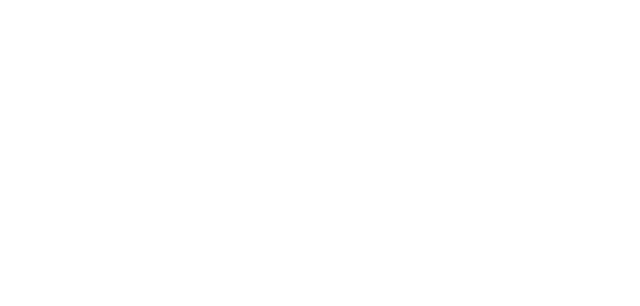
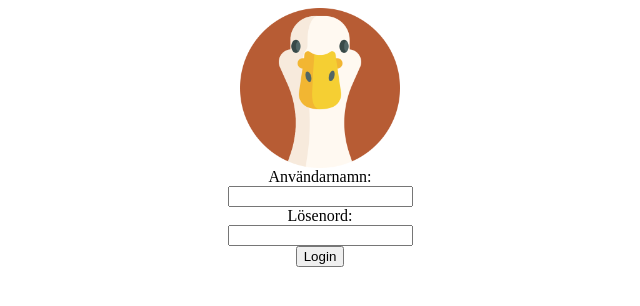
Before and after one commit to ledei/to-hell-and-backend, a React (Vite) app in the folder client/: page / in a window 1280 px wide. Shown: the top 306 px of the page, without its empty margins (320-960 px from the left). Built offline with nearby package versions, Linux system fonts and the light colour scheme.

Commit message:
created loginpage, stylesheet folder and main.css file

```diff
--- a/client/index.html
+++ b/client/index.html
@@ -8,6 +8,6 @@
   </head>
   <body>
     <div id="root"></div>
-    <script type="module" src="/src/main.jsx"></script>
+    <script type="module" src="./src/main.jsx"></script>
   </body>
 </html>
--- a/client/src/App.jsx
+++ b/client/src/App.jsx
@@ -1,10 +1,9 @@
-
 
 function App() {
 
-
   return (
     <div className="App">
+
     </div>
   )
 }
--- a/client/src/main.jsx
+++ b/client/src/main.jsx
@@ -1,10 +1,13 @@
 import React from 'react'
 import ReactDOM from 'react-dom/client'
-import App from './App'
+// import App from './App'
+import LoginPage from './pages/Login'
+import './stylesheet/main.css';
 
 
 ReactDOM.createRoot(document.getElementById('root')).render(
   <React.StrictMode>
-    <App />
-  </React.StrictMode>,
+    {/* <App /> */}
+    <LoginPage />
+  </React.StrictMode>
 )
--- /dev/null
+++ b/client/src/pages/Login.jsx
@@ -0,0 +1,18 @@
+export function LoginPage() {
+    return (
+
+        <div class="login-page">
+            <img class="first-page-logotype" src="./src/img/duck.png" alt="duck" />
+
+            <label for="username">Användarnamn:</label>
+            <input type="text" id="username" onChange={ (e) => console.log(e.target.value)}/>
+            <label for="password">Lösenord:</label>
+            <input type="password" id="password" onChange={ (e) => console.log(e.target.value)}/>
+            <button>Login</button>
+        </div>
+
+    )
+
+}
+
+export default LoginPage
--- /dev/null
+++ b/client/src/stylesheet/main.css
@@ -0,0 +1,9 @@
+.login-page {
+    display: flex;
+    flex-direction: column;
+    align-items: center;
+}
+
+.first-page-logotype {
+    width: 10em;
+}
```
Also changed, not shown: client/src/img/duck.png (added).
